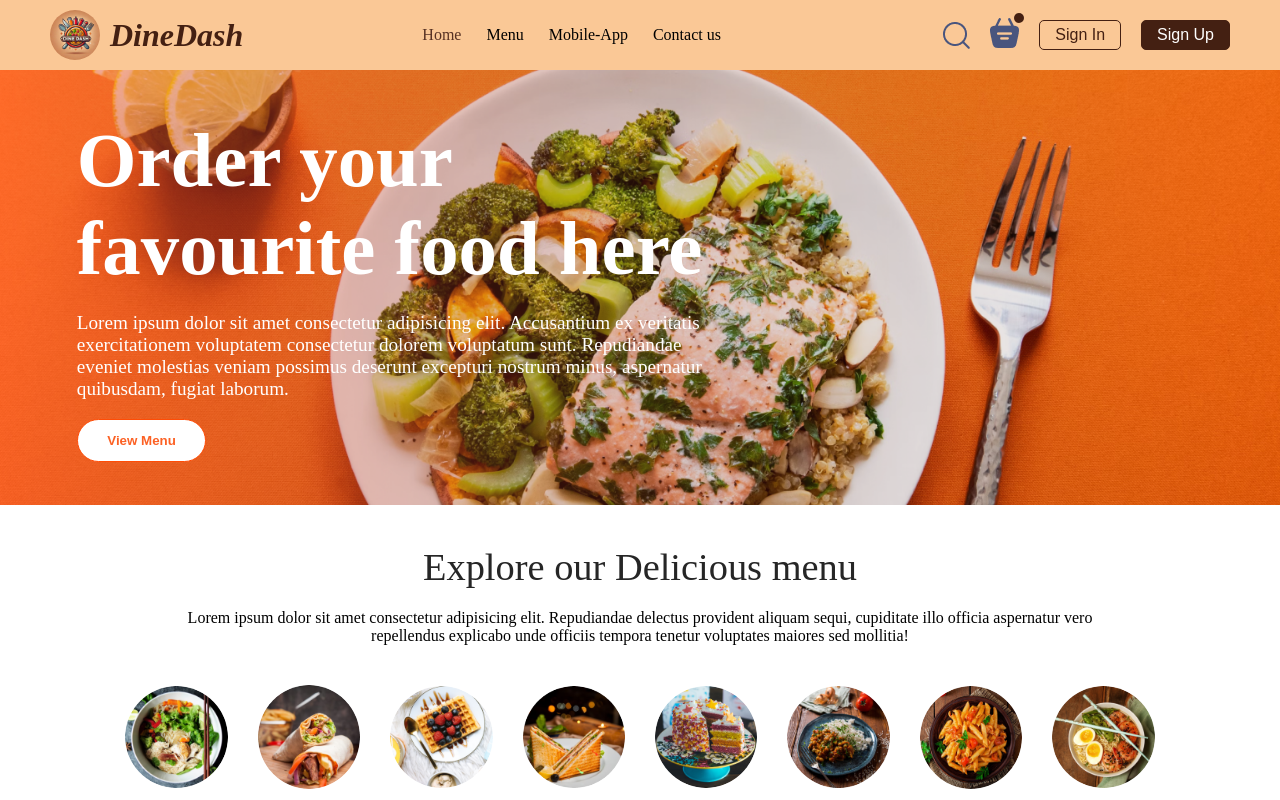
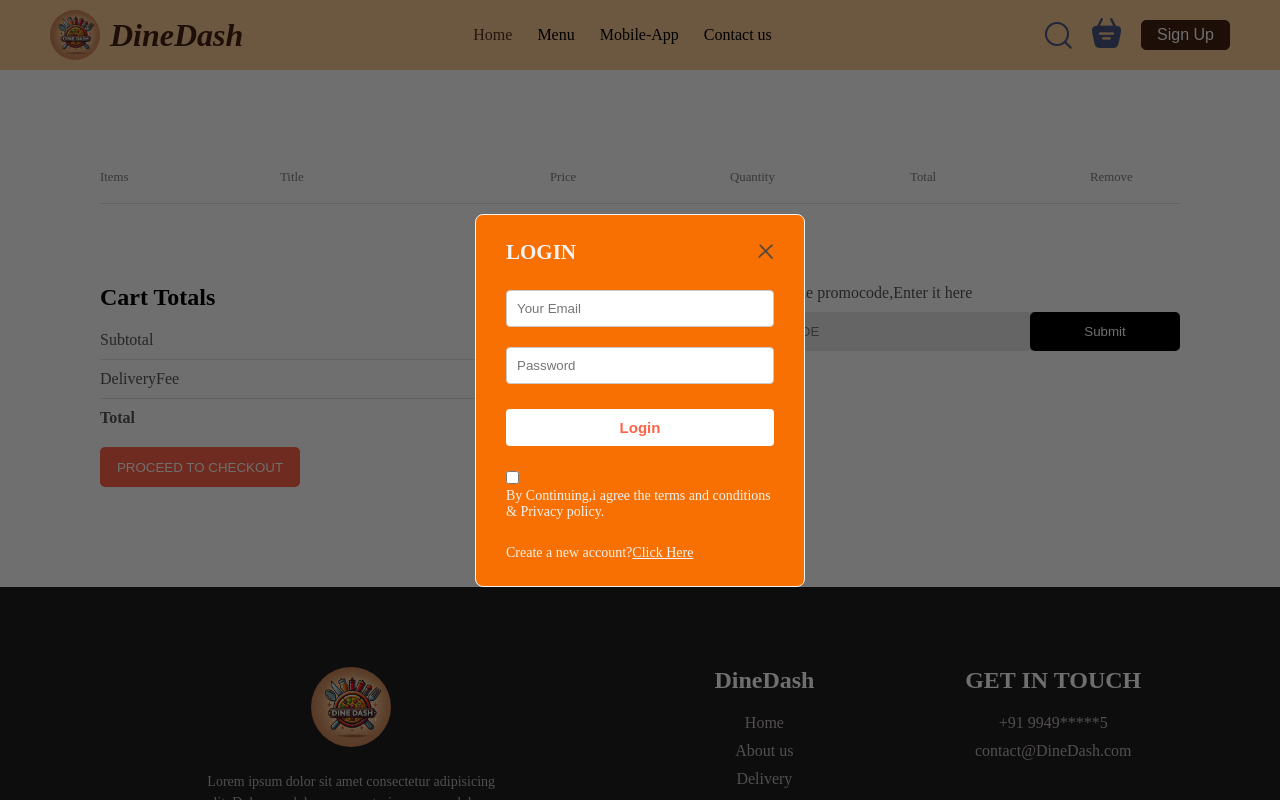
Before and after one commit to Raviteja5469/DineDash-a-food-ordering-website, a React (Vite) app in the folder DineDash/: page /cart in a window 1280 px wide. Both pictures are taken after a click on the button "Sign Up". Shown: the top 800 px of the page. Built offline with nearby package versions, Linux system fonts and the light colour scheme.

Commit message:
updated the cart page

```diff
--- a/DineDash/src/App.jsx
+++ b/DineDash/src/App.jsx
@@ -1,29 +1,29 @@
-import React, { useState } from 'react'
-import { Route, Routes } from 'react-router-dom'
-import Home from './pages/Home/home'
-import Footer from './components/Footer/Footer'
-import LoginPopUp from './components/LoginPopUp/LoginPopUp'
+import React, { useState } from 'react';
+import { Route, Routes } from 'react-router-dom';
+import Home from './pages/Home/home';
+import Cart from './pages/cart/cart';
+import Footer from './components/Footer/Footer';
+import LoginPopUp from './components/LoginPopUp/LoginPopUp';
+import Navbar from './components/Navbar/navbar';
+import PlaceOrder from './pages/PlaceOrder/PlaceOrder'; // Assuming this is the correct path
+
 const App = () => {
+  const [showLogin, setShowLogin] = useState(false);
 
-  const[showLogin,setShowLogin]= useState(false)
   return (
     <>
-    {showLogin?<LoginPopUp/>:<></>}
+      {showLogin && <LoginPopUp setShowLogin={setShowLogin} />}
+      <Navbar setShowLogin={setShowLogin} />
       <div className='app'>
+        <Routes>
+          <Route path="/" element={<Home />} />
+          <Route path="/cart" element={<Cart />} />
+          <Route path="/order" element={<PlaceOrder />} />
+        </Routes>
+      </div>
+      <Footer />
+    </>
+  );
+};
 
-
-      <Home/>
-      <Routes>
-        <Route path="/" element={<home />} />
-        <Route path="/cart" element={<cart />} />
-        <Route path="/order" element={<placeorder />} />
-      </Routes>
-    </div>
-    <Footer/>
-    </>
-
-
-  )
-}
-
-export default App
+export default App;
--- a/DineDash/src/components/Footer/Footer.css
+++ b/DineDash/src/components/Footer/Footer.css
@@ -69,7 +69,7 @@
     margin-bottom: 10px;
 }
 
-hr {
+.hr_footer{
     border: none;
     border-top: 1px solid #444;
     margin: 40px 0;
--- a/DineDash/src/components/Footer/Footer.jsx
+++ b/DineDash/src/components/Footer/Footer.jsx
@@ -32,7 +32,7 @@
             </ul>
         </div>
       </div>
-      <hr />
+      <hr className='hr_footer'/>
       <p className="footer_copyright">
         Copyright 2024 @DineDash.com-All Right Reserverd.
       </p>
--- a/DineDash/src/components/LoginPopUp/LoginPopUp.css
+++ b/DineDash/src/components/LoginPopUp/LoginPopUp.css
@@ -0,0 +1,69 @@
+.Login-Popup{
+    position: absolute;
+    z-index: 1;
+    width: 100%;
+    height: 100%;
+    background-color: #00000090;
+    display: grid;
+}
+.Login-Popup-Container{
+    place-self: center;
+    width: max(23vw,330px);
+    color: #f3f3f3;
+    background-color: rgb(247, 112, 1);
+    display: flex;
+    flex-direction: column;
+    gap: 25px;
+    padding: 25px 30px;
+    border-radius: 8px;
+    font-size: 14px;
+    animation: fadeIn 0.5s;
+    border: 1px solid ;
+}
+.Login-Popup-Title{
+    display: flex;
+    justify-content: space-between;
+    align-items: center;
+}
+.Login-Popup-Title img{
+    width: 16px;
+    cursor: pointer;
+}
+.Login-Popup-inputs{
+    display: flex;
+    flex-direction: column;
+    gap: 20px;
+}
+.Login-Popup-inputs input{
+    outline: none;
+    border: 1px solid #c9c9c9;
+    padding: 10px;
+    border-radius: 4px;
+}
+.Login-Popup-Container button{
+    border: none;
+    padding: 10px;
+    border-radius: 4px;
+    color: tomato;
+    background-color: rgb(255, 255, 255);
+    font-size: 15px;
+    cursor: pointer;
+    font-weight: bolder;
+}
+.Login-Popup-Container button:hover{
+    background-color: rgb(247, 112, 1);
+    border: 1px solid white;
+    color: white;
+}
+.Login-Popup-Condition{
+    display: flex;
+    align-items: start;
+    gap: 8px;
+    margin-top: -15px ;
+}
+.signin_color span:hover{
+    color: black;
+}
+.signin_color span{
+    text-decoration: underline;
+}
--- a/DineDash/src/components/LoginPopUp/LoginPopUp.jsx
+++ b/DineDash/src/components/LoginPopUp/LoginPopUp.jsx
@@ -1,9 +1,26 @@
-import React from 'react'
+import React, { useState } from 'react'
 import './LoginPopUp.css'
-const LoginPopUp = () => {
+import { assets } from '../../assets/frontend_assets/assets'
+const LoginPopUp = ({setShowLogin}) => {
+  const [CurrentState,SetCurrState]= useState("LOGIN")
   return (
-    <div className='Login_Popup'>
-      helo
+    <div className='Login-Popup'>
+      <form className="Login-Popup-Container">
+        <div className="Login-Popup-Title">
+          <h2>{CurrentState}</h2>
+          <img onClick={()=>setShowLogin(false)} src={assets.cross_icon} alt="" />
+        </div>
+        <div className="Login-Popup-inputs">{CurrentState==="LOGIN"?<></>:<input type="text" placeholder='Your Name' required />}
+          <input type="email" placeholder='Your Email' required />
+          <input type="password" placeholder='Password' required />
+        </div>
+        <button>{CurrentState==="Sign-Up"?"Create account":"Login"}</button>
+        <div className="Login_Popup-Condition">
+          <input type="checkbox" required /><p>By Continuing,i agree the terms and conditions & Privacy policy.</p></div>{CurrentState==="LOGIN"
+          ?<p className='signin_color'>Create a new account?<span onClick={()=>SetCurrState("Sign-Up")}>Click Here</span></p>
+          :<p className='signin_color'>Already have a account?<span onClick={()=>SetCurrState("LOGIN")}>Login Here</span></p>
+        }
+      </form>
     </div>
   )
 }
--- a/DineDash/src/components/Navbar/navbar.jsx
+++ b/DineDash/src/components/Navbar/navbar.jsx
@@ -1,10 +1,13 @@
-import React, { useState } from 'react';
+import React, { useContext, useState } from 'react';
 import './navbar.css';
 import { assets } from '../../assets/frontend_assets/assets';
 import { Link } from 'react-router-dom';
+import { StoreContext } from '../context/StoreContext';
 
-const Navbar = () => {
+const Navbar = ({setShowLogin}) => {
     const [menu, setMenu] = useState('Home');
+
+    const {getTotalCartAmount} = useContext(StoreContext)
     const [isMenuOpen, setIsMenuOpen] = useState(false);
 
     const toggleMenu = () => {
@@ -13,10 +16,10 @@
 
     return (
         <div className='navbar'>
-            <div className="logo_with_name">
+            <Link to='/'><div className="logo_with_name">
                 <img src={assets.logo} alt="" className="logo" />
                 <h1>DineDash</h1>
-            </div>
+            </div></Link>
             <div className={`navbar_options_menu ${isMenuOpen ? 'active' : ''}`}>
                 <ul>
                     <Link to='/' onClick={() => setMenu("Home")} className={menu === 'Home' ? "active" : ""}>Home</Link>
@@ -28,17 +31,17 @@
             <div className="nav_bar_right">
                 <img src={assets.search_icon} alt="" />
                 <div className="nav_bar_search_icon">
-                    <img src={assets.basket_icon} alt="" />
-                    <div className="dot"></div>
+                   <Link to='/cart'> <img src={assets.basket_icon} alt="" /></Link>
+                    <div className={getTotalCartAmount()===0?"":"dot"}></div>
                 </div>
-                <button>Sign In</button>
-                <button className="sign-up">Sign Up</button>
+                {/* <button>Sign In</button> */}
+                <button onClick={()=>setShowLogin(true)} className="sign-up">Sign Up</button>
             </div>
-            <div className="menu_toggle" onClick={toggleMenu}>
+            {/* <div className="menu_toggle" onClick={toggleMenu}>
                 <span></span>
                 <span></span>
                 <span></span>
-            </div>
+            </div> */}
         </div>
     );
 };
--- a/DineDash/src/components/context/StoreContext.jsx
+++ b/DineDash/src/components/context/StoreContext.jsx
@@ -18,9 +18,18 @@
         setcartItems((prev) => ({ ...prev, [itemId]: prev[itemId] - 1 }));
     };
 
-    useEffect(() => {
-        console.log(cartItems);
-    }, [cartItems]);
+    const getTotalCartAmount = () => {
+        let totalAmount = 0;
+        for (const item in cartItems) {
+
+            if (cartItems[item] > 0) {
+                let itemInfo = food_list.find((product) => product._id === item)
+                totalAmount += itemInfo.price * cartItems[item];
+
+            }
+        }
+        return totalAmount;
+    }
 
     const contextValue = {
         food_list,
@@ -28,6 +37,7 @@
         setcartItems,
         addToCart,
         removeFromCart,
+        getTotalCartAmount
     };
 
     return (
--- a/DineDash/src/pages/Home/Home.jsx
+++ b/DineDash/src/pages/Home/Home.jsx
@@ -1,6 +1,5 @@
 import React, { useState } from 'react';
 import './Home.css';
-import Navbar from '../../components/Navbar/navbar';
 import Header from '../../components/Header/Header';
 import ExploreMenu2 from '../../components/Explore_menu2/explore_menu2';
 import FoodDisplay from '../../components/FoodDisplay/FoodDisplay'; // Update the import statement
@@ -8,10 +7,8 @@
 
 const Home = () => {
   const [category, setCategory] = useState("All");
-
   return (
     <div>
-      <Navbar />
       <Header />
       <ExploreMenu2 category={category} setCategory={setCategory} />
       <FoodDisplay category={category} />
--- a/DineDash/src/pages/cart/cart.css
+++ b/DineDash/src/pages/cart/cart.css
@@ -0,0 +1,93 @@
+.cart{
+    margin:100px ;
+}
+.cart-items-title{
+    display: grid;
+    grid-template-columns: 1fr 1.5fr 1fr 1fr 1fr 0.5fr;
+    align-items: center;
+    color: grey;
+    font-size: max(1vw,12px);
+}
+.cart-items-item{
+    margin: 10px,0px;
+    color: black;
+    border: 2px solid white;
+    /* gap: 10px; */
+}
+.cart-items-item img{
+    width: 50px;
+}
+.cart hr{
+    height: 1px;
+    background-color: #e2e2e2;
+    border: none;
+}
+.cart-items-item .cross{
+    cursor: pointer;
+}
+.cart-bottom{
+    margin-top: 80px;
+    display: flex;
+    justify-content: space-between ;
+    gap: max(12vw,20px);
+}
+.cart-total{
+    flex: 1;
+    display: flex;
+    flex-direction: column;
+    gap: 20px;
+}
+.cart_total_details{
+    display: flex;
+    justify-content: space-between;
+    color: #555;
+}
+.cart-total hr{
+    margin: 10px 0px;
+}
+.cart-total button{
+    border: none;
+    color: white;
+    background-color: tomato;
+    width: max(15vw,200px);
+    height: 40px;
+    padding: 12px,0px;
+    border-radius: 5px;
+    cursor: pointer;
+}
+.cart-promocode{
+    flex: 1;
+}
+.cart-promocode p{
+    color: #555;
+}
+.cart_promocode_input{
+    margin-top: 10px;
+    display: flex;
+    justify-content: space-between;
+    align-items: center;
+    background-color: #eaeaea;
+    border-radius:4px;
+}
+.cart_promocode_input input{
+    background: transparent;
+    border: none;
+    outline: none;
+    padding-left: 10px;
+}
+.cart_promocode_input button{
+    width: max(10vw,150px);
+    padding: 12px 5px;
+    background-color: black;
+    border: none;
+    color: white;
+    border-radius: 5px;
+}
+@media (max-width:750px) {
+    .cart-bottom{
+        flex-direction: column-reverse;
+    }
+    .cart-promocode{
+        justify-content: start;
+    }
+}
--- a/DineDash/src/pages/cart/cart.jsx
+++ b/DineDash/src/pages/cart/cart.jsx
@@ -1,12 +1,74 @@
-import React from 'react'
+import React, { useContext } from 'react'
 import './cart.css'
+import { StoreContext } from '../../components/context/StoreContext'
 
-const cart = () => {
+const Cart = () => {
+  const { cartItems, food_list, removeFromCart,getTotalCartAmount} = useContext(StoreContext)
+
   return (
-    <div>
+    <div className='cart'>
+      <div className="cart-items">
+        <div className="cart-items-title">
+          <p>Items</p>
+          <p>Title</p>
+          <p>Price</p>
+          <p>Quantity</p>
+          <p>Total</p>
+          <p>Remove</p>
+        </div>
+        <br />
+        <hr />
+        {food_list.map((item, index) => {
+          if (cartItems[item._id] > 0) {
+            return (
+              <div><div className="cart-items-title cart-items-item">
+                <img src={item.image} alt="" />
+                <p>{item.name}</p>
+                <p>${item.price}</p>
+                <p>{cartItems[item._id]}</p>
+                <p>${item.price * cartItems[item._id]}</p>
+                <p className='cross' onClick={() => removeFromCart(item._id)}>x</p>
+              </div>
+                <hr />
+              </div>
 
+            )
+          }
+        })}
+      </div>
+      <div className="cart-bottom">
+        <div className="cart-total">
+          <h2>Cart Totals</h2>
+          <div>
+            <div className="cart_total_details">
+              <p>Subtotal</p>
+              <p>{getTotalCartAmount()}</p>
+              </div>
+              <hr />
+            <div className="cart_total_details">
+            <p>DeliveryFee</p>
+            <p>{2}</p>
+            </div>
+            <hr />
+            <div className="cart_total_details">
+              <b>Total</b>
+              <b>{getTotalCartAmount() + 2}</b>
+            </div>
+          </div>
+          <button>PROCEED TO CHECKOUT</button>
+        </div>
+        <div className="cart-promocode">
+          <div>
+            <p>If you have the promocode,Enter it here</p>
+          </div>
+          <div className="cart_promocode_input">
+            <input type="text" placeholder='PROMO CODE' />
+            <button>Submit</button>
+          </div>
+        </div>
+      </div>
     </div>
   )
 }
 
-export default cart
+export default Cart
--- a/DineDash/src/pages/placeorder/placeorder.jsx
+++ b/DineDash/src/pages/placeorder/placeorder.jsx
@@ -4,7 +4,6 @@
 const placeorder = () => {
   return (
     <div>
-
     </div>
   )
 }
```
Also changed, not shown: DineDash/package.json (indentation only).
